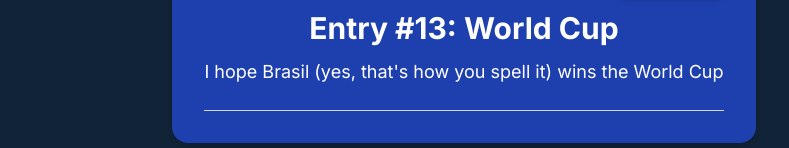
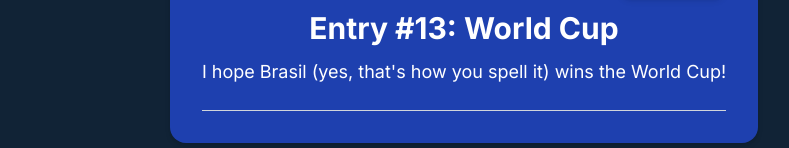
Before and after one commit to DaviZCodes/my-website-bento, a Next.js app: page /blog in a window 1280 px wide. Shown: the part 194-342 px from the top of the page, without its empty margins (176-965 px from the left). Built offline with nearby package versions, Linux system fonts and the light colour scheme.

Commit message:
Update BlogPosts.tsx

```diff
--- a/src/app/blog/BlogPosts.tsx
+++ b/src/app/blog/BlogPosts.tsx
@@ -73,7 +73,7 @@ const blogPostEntries = [
     title: "Entry #13: World Cup",
     tag: "Life Update",
     image: "",
-    content: "I hope Brasil (yes, that's how you spell it) wins the World Cup",
+    content: "I hope Brasil (yes, that's how you spell it) wins the World Cup!",
   },
   {
     datePosted: "February 7, 2026",
@@ -103,7 +103,7 @@ const blogPostEntries = [
     tag: "Life Update",
     image: "",
     content:
-      "I graduated from college on May 14, 2025. I'm now working full-time at Amazon as a software engineer. \n\n Part of me feels like it is a lifelong dream come true, and another part of me still yearns for more. It's weird. My first dream was to go to NYU, then once I got in, my dream instantly changed to wanting to get an internship, and after I got an internship, my dream became to work a full-time job. \n\n But the thing is, I'm finally an adult now. I'm finally independent. I'm not sure what to do or if the things I'm doing are right. To be frank, I am not sure what the fuck I'm doing. But everyone seems to think I know what I'm doing. I'm working, hitting the gym, talking to more people, and starting to figure out myself. I feel that it will be a long journey, but I am looking forward to it. I know I'm rambling a lot, but this is what I have to say at the moment. ",
+      "I graduated from college on May 14, 2025. I'm now working full-time at Amazon as a software engineer. \n\n Part of me feels like it is a lifelong dream come true, and another part of me still yearns for more. It's weird. My first dream was to go to NYU, then once I got in, my dream instantly changed to wanting to get an internship, and after I got an internship, my dream became to work a full-time job. \n\n But the thing is, I'm finally an adult now. I'm finally independent. I'm not sure what to do or if the things I'm doing are right. To be frank, I am not sure what the fuck I'm doing. But everyone seems to think I know what I'm doing. I'm working, hitting the gym, talking to more people, and starting to figure out myself. I feel that it will be a long journey, but I am looking forward to it.",
   },
   {
     datePosted: "February 19, 2025",
@@ -135,7 +135,7 @@ const blogPostEntries = [
     tag: "Update",
     image: "",
     content:
-      "There is a saying that when one door closes, another one opens. But why can't I leave both doors open? Why can't I have both? I dislike that so many things are out of our control, but that's just the way it is. Anyways, it seems like my website changes have been reflected positively. People have complimented my UI.",
+      "There is a saying that when one door closes, another one opens. But why can't I leave both doors open? I dislike that so many things are out of our control, but that's just the way it is. Anyways, it seems like my website changes have been reflected positively. People have complimented my UI. I like when people compliment my UI.",
   },
   {
     datePosted: "Mar 28, 2024",
```
